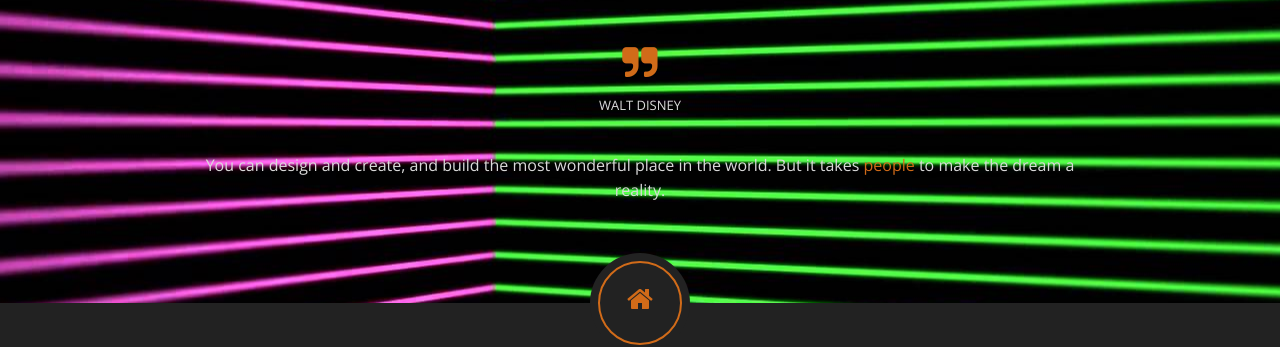
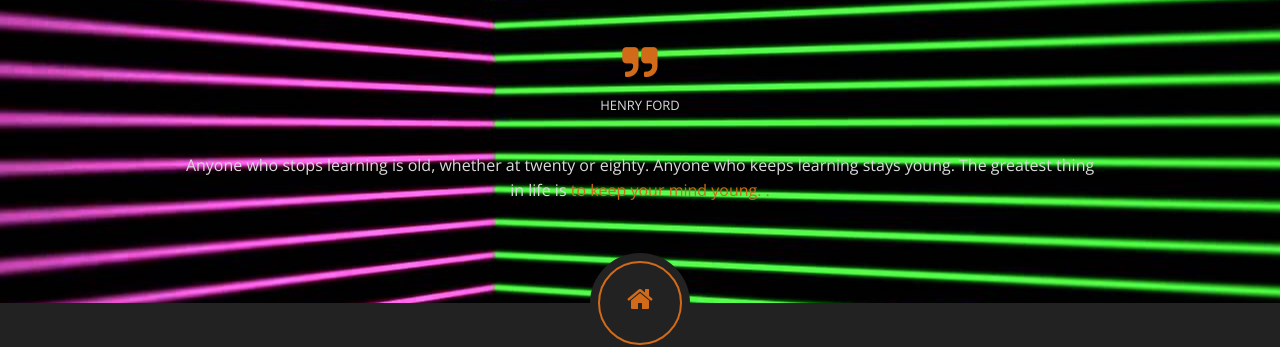
Before and after one commit to nog3/nog3.github.io, a Jekyll site: the page built from index.html, in a window 1280 px wide. Shown: the part 1845-2192 px from the top of the page. Built offline with Jekyll 4.4.1, drawn with Linux system fonts in a browser that asks for light colours; nearby versions of some CDN libraries; library files that are not in the unit come from our copies; Markdown is read by kramdown in place of the engine named in the settings; the list of posts is cut into pages by our own code.

Commit message:
Update footer.html

```diff
--- a/_includes/footer.html
+++ b/_includes/footer.html
@@ -6,9 +6,10 @@
                         <div class="quote-icon">
                             <i class="fa fa-quote-right"></i>
                         </div>
-                        <span class="quote-name">Walt Disney</span>
+                        <span class="quote-name">Henry Ford</span>
                         <div class="quote-text">
-                            You can design and create, and build the most wonderful place in the world. But it takes <span class="colored-text">people</span> to make the dream a reality.
+                            Anyone who stops learning is old, whether at twenty or eighty. Anyone who keeps learning stays young. The greatest thing in life is <span class="colored-text">to keep your mind young.
+ .</span>
                         </div>
                     </div>
                 </div>
```
